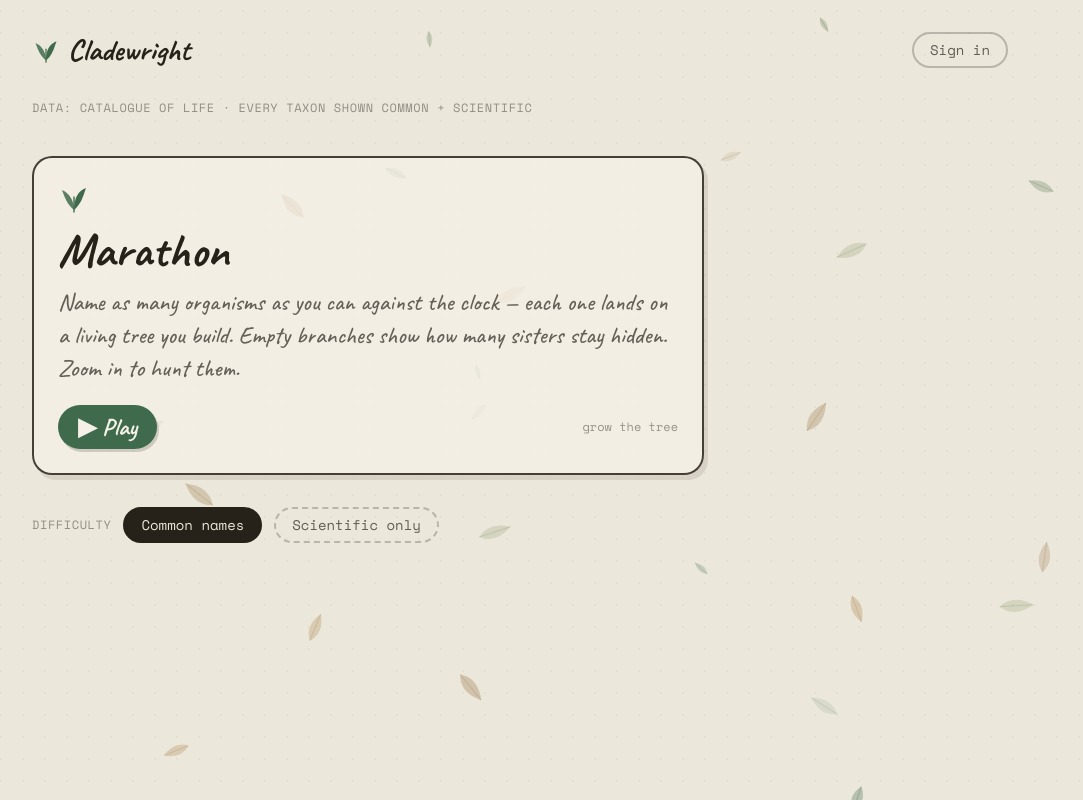
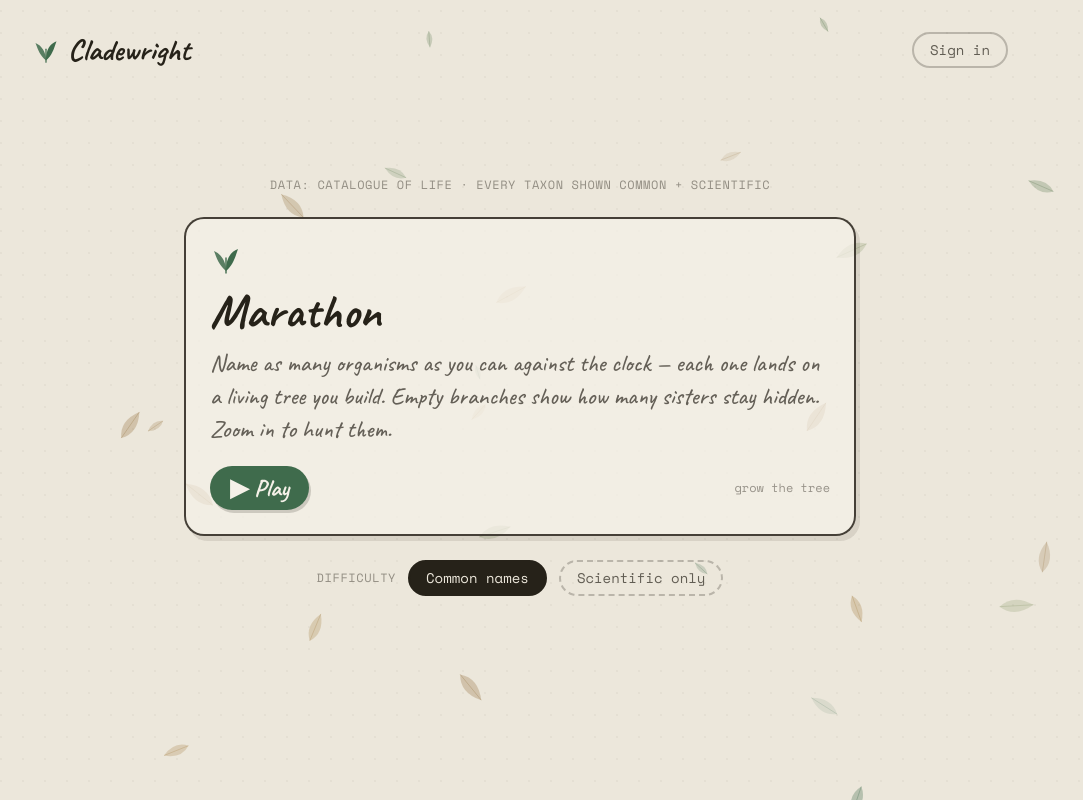
Before and after one commit to rafaelmdc/Cladewright, a React (Vite) app in the folder frontend/: page / in a window 1280 px wide. Shown: the whole page, without its empty margins (120-1203 px from the left). Built offline with nearby package versions, Linux system fonts and the light colour scheme; no server answers.

Commit message:
fix(hub): center the (now single) Marathon card
With Classic dropped, the lone Marathon card was left-aligned and floated awkwardly. Center
the card + difficulty row vertically and horizontally in the viewport below the top bar.

Co-Authored-By: Claude Opus 4.8 <noreply@anthropic.com>

```diff
--- a/frontend/src/pages/Hub.tsx
+++ b/frontend/src/pages/Hub.tsx
@@ -12,14 +12,15 @@ export function Hub() {
   return (
     <div className="min-h-screen">
       <LeafBackground density={30} />
-      <div className="mx-auto max-w-5xl px-6 py-8">
+      <div className="mx-auto flex min-h-screen max-w-5xl flex-col px-6 py-8">
         <TopBar />
 
-        <p className="mt-8 font-mono text-xs uppercase tracking-wider text-clade-ink/45">
+        <div className="flex flex-1 flex-col items-center justify-center gap-6 pb-16">
+          <p className="text-center font-mono text-xs uppercase tracking-wider text-clade-ink/45">
             data: Catalogue of Life · every taxon shown common + scientific
           </p>
 
-        <div className="mt-10 max-w-2xl">
+          <div className="w-full max-w-2xl">
             <ModeCard
               to="/marathon"
               title="Marathon"
@@ -28,12 +29,13 @@ export function Hub() {
             />
           </div>
 
-        <div className="mt-8 flex flex-wrap items-center gap-3">
+          <div className="flex flex-wrap items-center justify-center gap-3">
             <span className="font-mono text-xs uppercase tracking-wider text-clade-ink/45">
               Difficulty
             </span>
             <span className="pill pill-active cursor-default">Common names</span>
             <span className="pill cursor-default border-dashed">Scientific only</span>
+          </div>
         </div>
       </div>
     </div>
```
Lines whose indentation alone changed are shown as unchanged.
